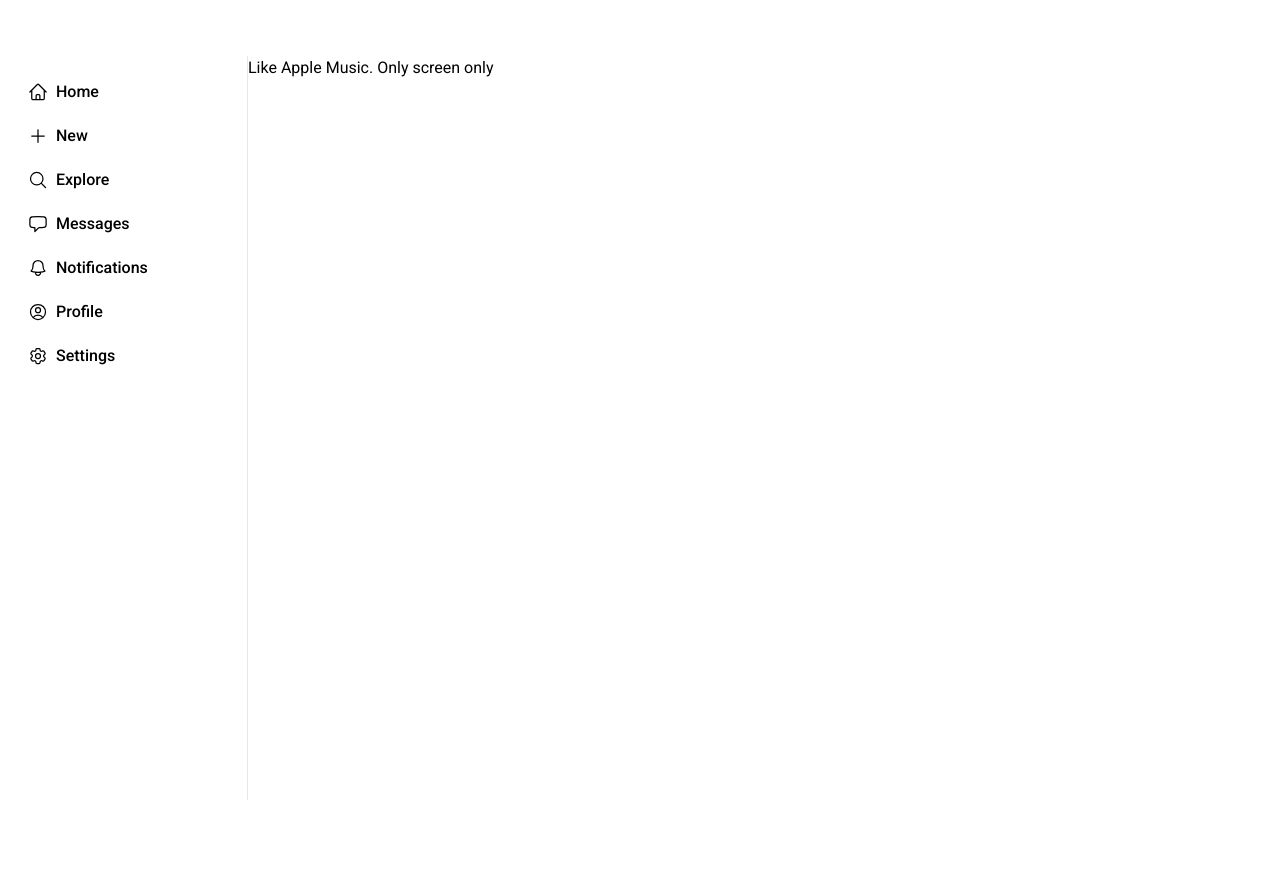
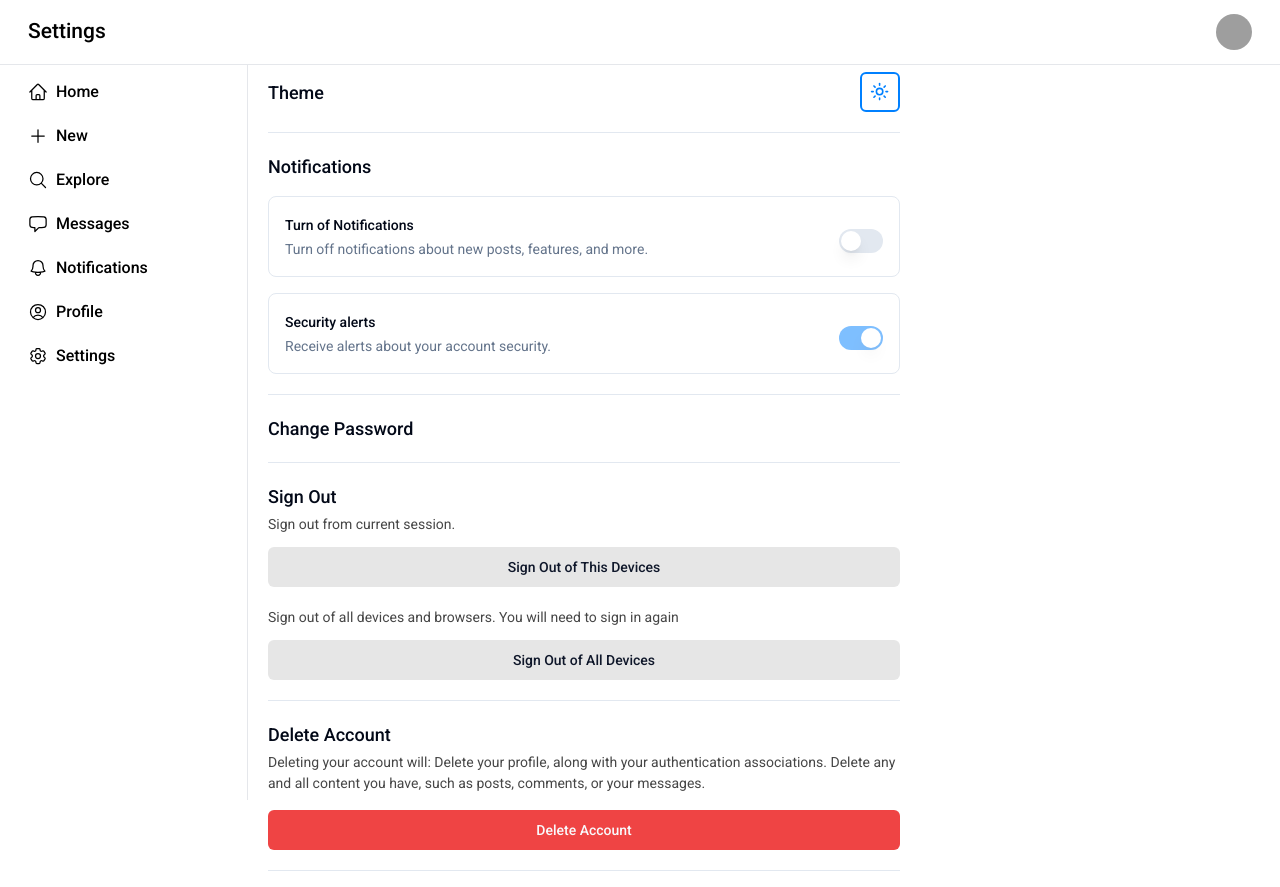
Before and after one commit to abhishekmmgn/together-app, a Next.js app: page /settings in a window 1280 px wide. Before the commit the page ends 800 px from the top, so only its background shows below. Built offline with nearby package versions, Linux system fonts and the light colour scheme; grey boxes are pictures that could not be loaded.

Commit message:
Created settings

```diff
--- a/app/(layout-one)/settings/page.tsx
+++ b/app/(layout-one)/settings/page.tsx
@@ -1,5 +1,53 @@
+import Navbar from "@/components/navbar";
+import { Button } from "@/components/ui/button";
+import { Separator } from "@/components/ui/separator";
+import NotificationsPrefrences from "@/components/settings/notifications-prefrences";
+import ChangePassword from "@/components/settings/change-password";
+import ThemeToggle from "@/components/theme-toggler";
+
 export default function SettingsPage() {
   return (
-    <div>Like Apple Music. Only screen only</div>
-  )
+    <>
+      <Navbar title="Settings" />
+      <div className="p-4 px-5 space-y-5 bg-background text-foreground">
+        <div className="flex items-center justify-between">
+          <h3 className="text-lg font-medium">Theme</h3>
+          <ThemeToggle />
+        </div>
+        <Separator />
+        <NotificationsPrefrences />
+        <Separator />
+        <ChangePassword />
+        <Separator />
+        <div>
+          <h3 className="mb-1 text-lg font-medium">Sign Out</h3>
+          <p className="mb-3 text-sm text-[#464646]">
+            Sign out from current session.
+          </p>
+          <Button variant="secondary" className="mx-auto mb-5">
+            Sign Out of This Devices
+          </Button>
+          <p className="mb-3 text-sm text-[#464646]">
+            Sign out of all devices and browsers. You will need to sign in again
+          </p>
+          <Button variant="secondary" className="mx-auto">
+            Sign Out of All Devices
+          </Button>
+        </div>
+        <Separator />
+        <div>
+          <h3 className="mb-1 text-lg font-medium">Delete Account</h3>
+          <p className="mb-4 text-sm text-[#464646]">
+            Deleting your account will: Delete your profile, along with your
+            authentication associations. Delete any and all content you have,
+            such as posts, comments, or your messages.
+          </p>
+          <Button variant="destructive" className="mx-auto">
+            Delete Account
+          </Button>
+        </div>
+        <Separator />
+      </div>
+    </>
+  );
 }
--- /dev/null
+++ b/components/settings/change-password.tsx
@@ -0,0 +1,45 @@
+"use client"
+
+import { zodResolver } from "@hookform/resolvers/zod"
+import { useForm } from "react-hook-form"
+import * as z from "zod"
+
+import { Button } from "@/components/ui/button"
+import {
+  Form,
+  FormControl,
+  FormDescription,
+  FormField,
+  FormItem,
+  FormLabel,
+} from "@/components/ui/form"
+import { Switch } from "@/components/ui/switch"
+import { toast } from "@/components/ui/use-toast"
+
+const FormSchema = z.object({
+  marketing_emails: z.boolean().default(false).optional(),
+  security_emails: z.boolean(),
+})
+
+export default function ChangePassword() {
+  const form = useForm<z.infer<typeof FormSchema>>({
+    resolver: zodResolver(FormSchema),
+    defaultValues: {
+      security_emails: true,
+    },
+  })
+
+  function onSubmit(data: z.infer<typeof FormSchema>) {
+  }
+
+  return (
+    <Form {...form}>
+      <form onSubmit={form.handleSubmit(onSubmit)} className="w-full space-y-6">
+        <div>
+          <h3 className="mb-4 text-lg font-medium">Change Password</h3>
+
+        </div>
+      </form>
+    </Form>
+  )
+}
--- /dev/null
+++ b/components/settings/notifications-prefrences.tsx
@@ -0,0 +1,88 @@
+"use client"
+
+import { zodResolver } from "@hookform/resolvers/zod"
+import { useForm } from "react-hook-form"
+import * as z from "zod"
+
+import {
+  Form,
+  FormControl,
+  FormDescription,
+  FormField,
+  FormItem,
+  FormLabel,
+} from "@/components/ui/form"
+import { Switch } from "@/components/ui/switch"
+
+const FormSchema = z.object({
+  all_notifications: z.boolean().default(false).optional(),
+  security_alerts: z.boolean(),
+})
+
+export default function NotificationsPrefrences() {
+  const form = useForm<z.infer<typeof FormSchema>>({
+    resolver: zodResolver(FormSchema),
+    defaultValues: {
+      security_alerts: true,
+    },
+  })
+
+  function onSubmit(data: z.infer<typeof FormSchema>) {
+  }
+
+  return (
+    <Form {...form}>
+      <form onSubmit={form.handleSubmit(onSubmit)} className="w-full space-y-6">
+        <div>
+          <h3 className="mb-4 text-lg font-medium">Notifications</h3>
+          <div className="space-y-4">
+            <FormField
+              control={form.control}
+              name="all_notifications"
+              render={({ field }) => (
+                <FormItem className="flex flex-row items-center justify-between rounded-lg border border-border p-4">
+                  <div className="space-y-0.5">
+                    <FormLabel className="text-base">
+                      Turn of Notifications
+                    </FormLabel>
+                    <FormDescription>
+                      Turn off notifications about new posts, features, and more.
+                    </FormDescription>
+                  </div>
+                  <FormControl>
+                    <Switch
+                      checked={field.value}
+                      onCheckedChange={field.onChange}
+                    />
+                  </FormControl>
+                </FormItem>
+              )}
+            />
+            <FormField
+              control={form.control}
+              name="security_alerts"
+              render={({ field }) => (
+                <FormItem className="flex flex-row items-center justify-between rounded-lg border border-border p-4">
+                  <div className="space-y-0.5">
+                    <FormLabel className="text-base">Security alerts</FormLabel>
+                    <FormDescription>
+                      Receive alerts about your account security.
+                    </FormDescription>
+                  </div>
+                  <FormControl>
+                    <Switch
+                      checked={field.value}
+                      onCheckedChange={field.onChange}
+                      disabled
+                      aria-readonly
+                    />
+                  </FormControl>
+                </FormItem>
+              )}
+            />
+          </div>
+        </div>
+      </form>
+    </Form>
+  )
+}
```
